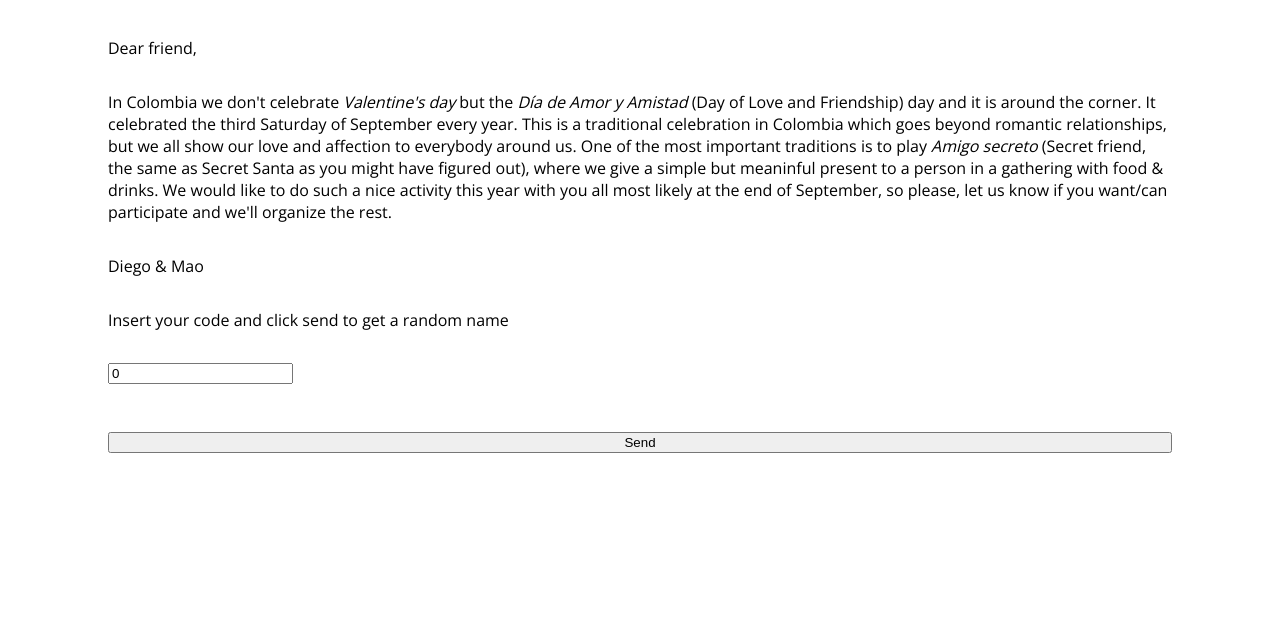
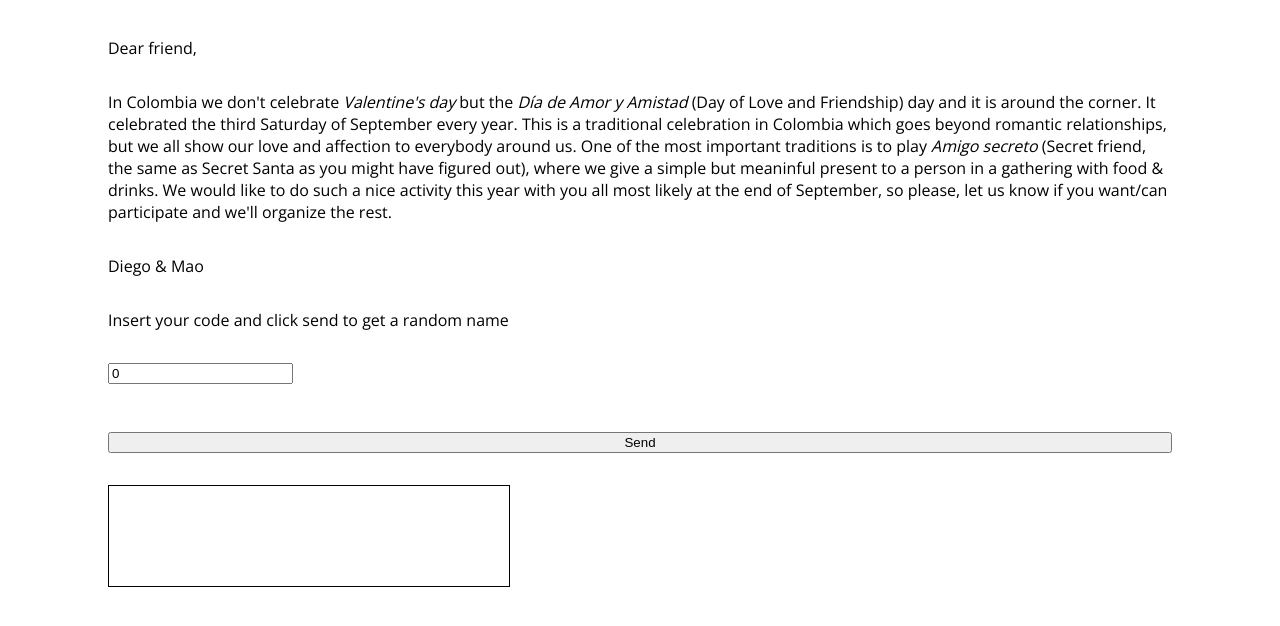
Before and after one commit to jmsevillam/amigo_secreto, a plain HTML site: page index.html in a window 1280 px wide. Shown: the part 258-884 px from the top of the page. Drawn offline with nearby package versions, Linux system fonts and the light colour scheme.

Commit message:
Update index.html

```diff
--- a/index.html
+++ b/index.html
@@ -35,7 +35,7 @@ Diego & Mao
 
       </p>
      <input  type = 'button' onclick="set();" value='Send'></p>
-     <canvas id="canv" width="600" height="600"></canvas>
+     <canvas id="canv" width="400" height="100" style="border:1px solid black;></canvas>
      <script src= "amigo.js"></script>
 </body>
 </html>
```
